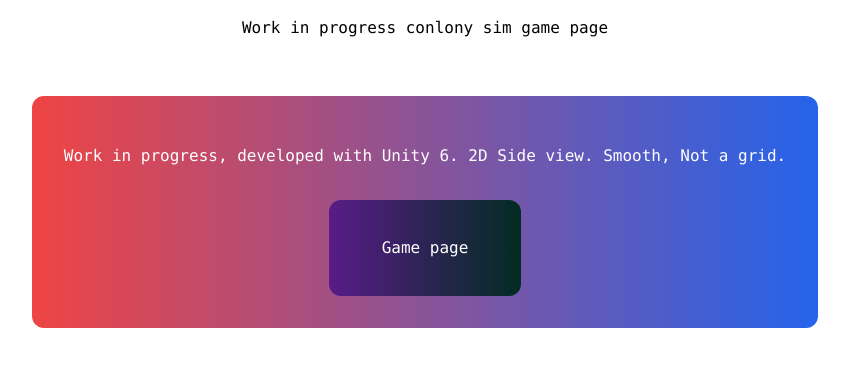
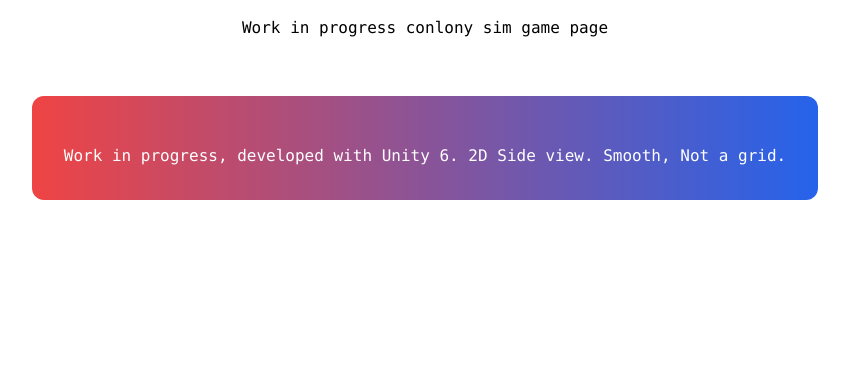
Before and after one commit to thepugmaker/website-redesign, a Next.js app: page /projects/colonysim in a window 1280 px wide. Shown: the top 366 px of the page, without its empty margins (215-1064 px from the left). Built offline with nearby package versions, Linux system fonts and the light colour scheme.

Commit message:
Update page.tsx in colonysim file

```diff
--- a/src/app/projects/colonysim/page.tsx
+++ b/src/app/projects/colonysim/page.tsx
@@ -25,11 +25,6 @@ export default function Home() {
         <dd className="text-white font-medium font-mono mt-4 ">
             Work in progress, developed with Unity 6. 2D Side view. Smooth, Not a grid.
         </dd>
-        <button className="mt-8 bg-gradient-to-r from-purple-900 to-emerald-950 h-24 w-48 hover:from-purple-600 hover:to-emerald-500 rounded-xl" onClick={() => router.push('https://puggamedev.itch.io/astro-cat')}>
-            <dd className="text-white font-medium font-mono">
-                Game page
-            </dd>
-        </button>
       </div>
     </div>
   );
```
